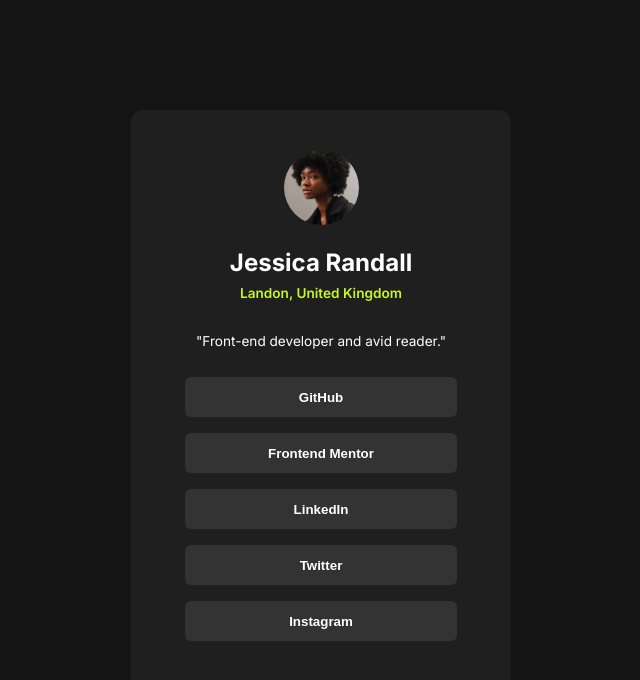
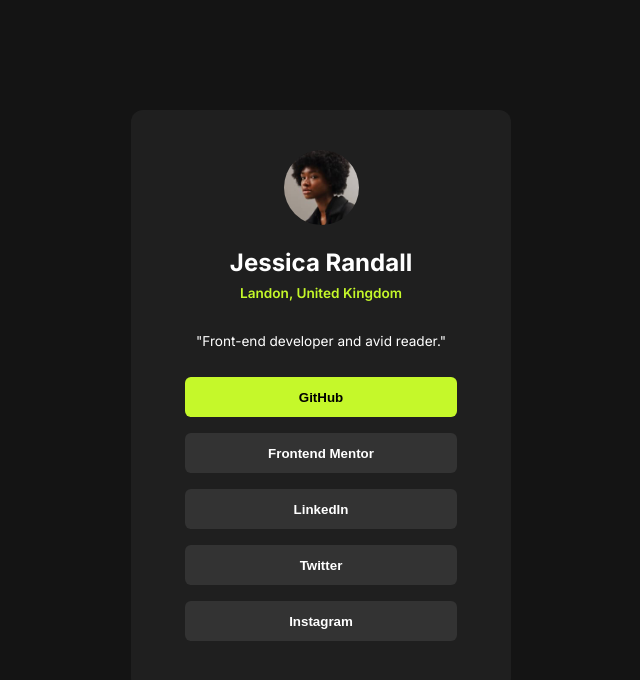
Before and after one commit to VIS-WAS/social-link-profile, a plain HTML site: page index.html in a window 1280 px wide. In both pictures the pointer is over the button "GitHub". Shown: the whole page, without its empty margins (319-959 px from the left). Drawn offline with Linux system fonts and the light colour scheme.

Commit message:
button hover

```diff
--- a/style/style.css
+++ b/style/style.css
@@ -68,8 +68,9 @@ p {
   font-weight: 600;
 }
 
-.link button:hover {
+button:hover {
   background-color: hsl(75, 94%, 57%);
+  color: black;
 }
 .link button:visited {
   background-color: hsl(75, 94%, 57%);
```
